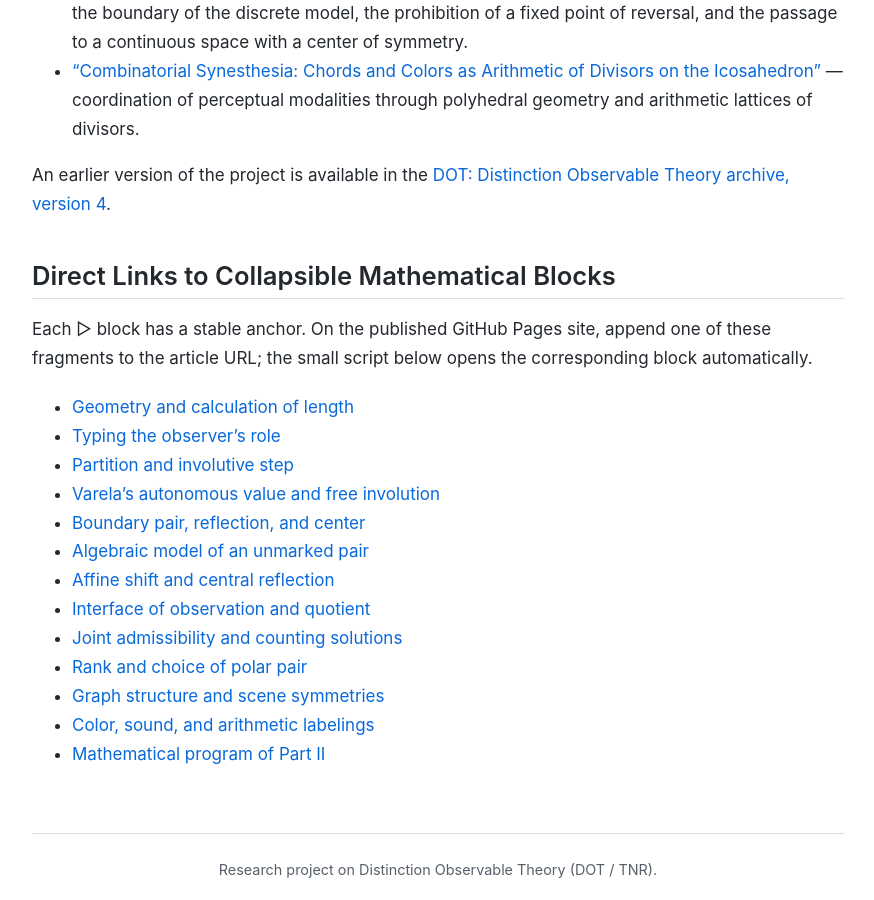
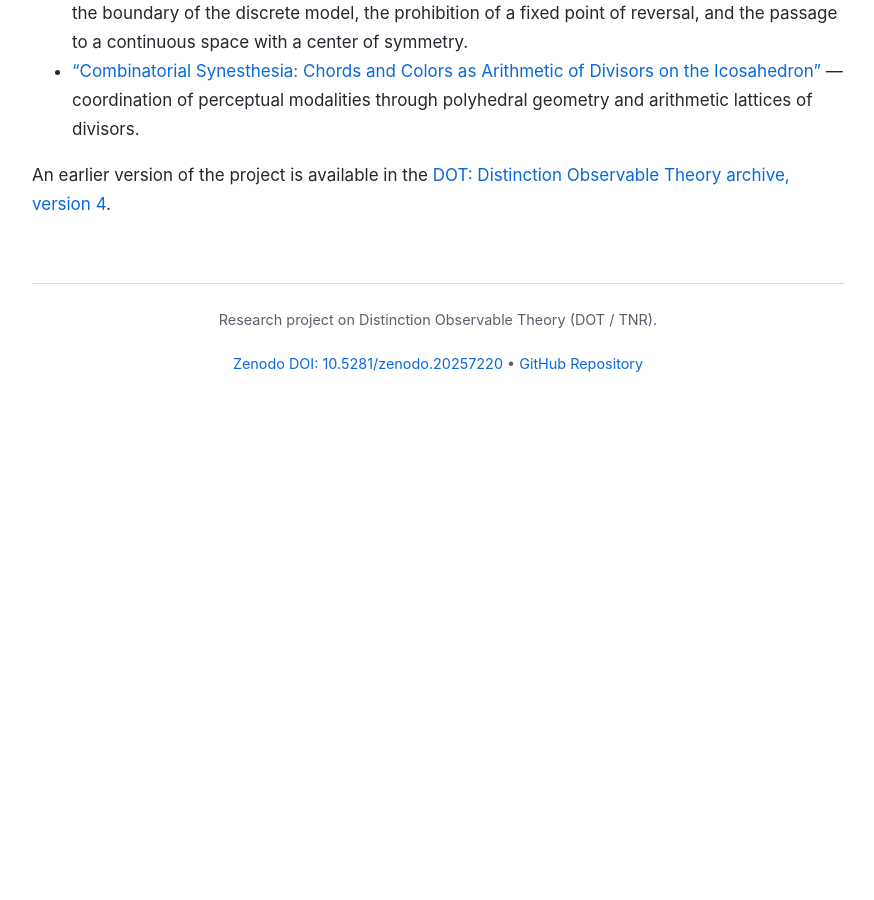
Before and after one commit to Nondual-Observer/ObserverInterfece, a Jekyll site: the page built from index.md, in a window 1280 px wide and 900 px high, scrolled down 41231 px. Shown: the whole window, without its empty margins (202-1076 px from the left). Built offline with Jekyll 4.4.1, drawn with Linux system fonts in a browser that asks for light colours; after the commit the page ends 41707 px from its top, so only the background shows below that.

Commit message:
Revise published materials links in index.md
Updated links to published materials and removed collapsible blocks section.

```diff
--- a/index.md
+++ b/index.md
@@ -847,31 +847,13 @@ The second part (“The First Mathematical Model of Distinction”) will examine
 
 Individual parts of the model have been discussed in previously published articles:
 
-- [“The Observer as a Finite Structure of Distinction”](https://habr.com/ru/articles/1058448/) — development of the minimal observer model on the Boolean cube, the six-point scene, the octahedron, and an opponent color wheel.
-- [“Observer and Distinction: Discrete and Continuous Manifestations of an Isotropic Boundary”](https://habr.com/ru/articles/1058672/) — the boundary of the discrete model, the prohibition of a fixed point of reversal, and the passage to a continuous space with a center of symmetry.
-- [“Combinatorial Synesthesia: Chords and Colors as Arithmetic of Divisors on the Icosahedron”](https://habr.com/ru/articles/1058556/) — coordination of perceptual modalities through polyhedral geometry and arithmetic lattices of divisors.
+- [“The Observer as a Finite Structure of Distinction”](https://www.reddit.com/r/cybernetics/comments/1tbc6wm/observer_as_a_finite_structure_of_distinction/) — development of the minimal observer model on the Boolean cube, the six-point scene, the octahedron, and an opponent color wheel.
+- [“Observer and Distinction: Discrete and Continuous Manifestations of an Isotropic Boundary”](https://www.reddit.com/r/combinatorics/comments/1us793e/observer_and_distinction_dual_faces_of_one/) — the boundary of the discrete model, the prohibition of a fixed point of reversal, and the passage to a continuous space with a center of symmetry.
+- [“Combinatorial Synesthesia: Chords and Colors as Arithmetic of Divisors on the Icosahedron”](https://www.reddit.com/r/combinatorics/comments/1urhkt2/combinatorial_synesthesia_chords_and_colors_as/) — coordination of perceptual modalities through polyhedral geometry and arithmetic lattices of divisors.
 
-An earlier version of the project is available in the [DOT: Distinction Observable Theory archive, version 4](https://doi.org/10.5281/zenodo.20257220).
+An earlier version of the project is available in the [DOT: Distinction Observable Theory archive, version 4](https://github.com/Nondual-Observer/DOTheory).
 
 
-
-## Direct Links to Collapsible Mathematical Blocks
-
-Each ▷ block has a stable anchor. On the published GitHub Pages site, append one of these fragments to the article URL; the small script below opens the corresponding block automatically.
-
-- [Geometry and calculation of length](#example-geometry-length)
-- [Typing the observer's role](#formal-observer-role)
-- [Partition and involutive step](#formal-partition-involution)
-- [Varela's autonomous value and free involution](#context-varela-involution)
-- [Boundary pair, reflection, and center](#formal-boundary-pair-center)
-- [Algebraic model of an unmarked pair](#example-unmarked-pair-algebra)
-- [Affine shift and central reflection](#consequence-affine-shift-reflection)
-- [Interface of observation and quotient](#formal-observation-interface)
-- [Joint admissibility and counting solutions](#formal-resolutions-counting)
-- [Rank and choice of polar pair](#formal-rank-polar-pair)
-- [Graph structure and scene symmetries](#formal-graph-structure-symmetries)
-- [Color, sound, and arithmetic labelings](#formal-color-sound-arithmetic)
-- [Mathematical program of Part II](#formal-part-two-program)
 
 <script>
 window.MathJax = {
```
